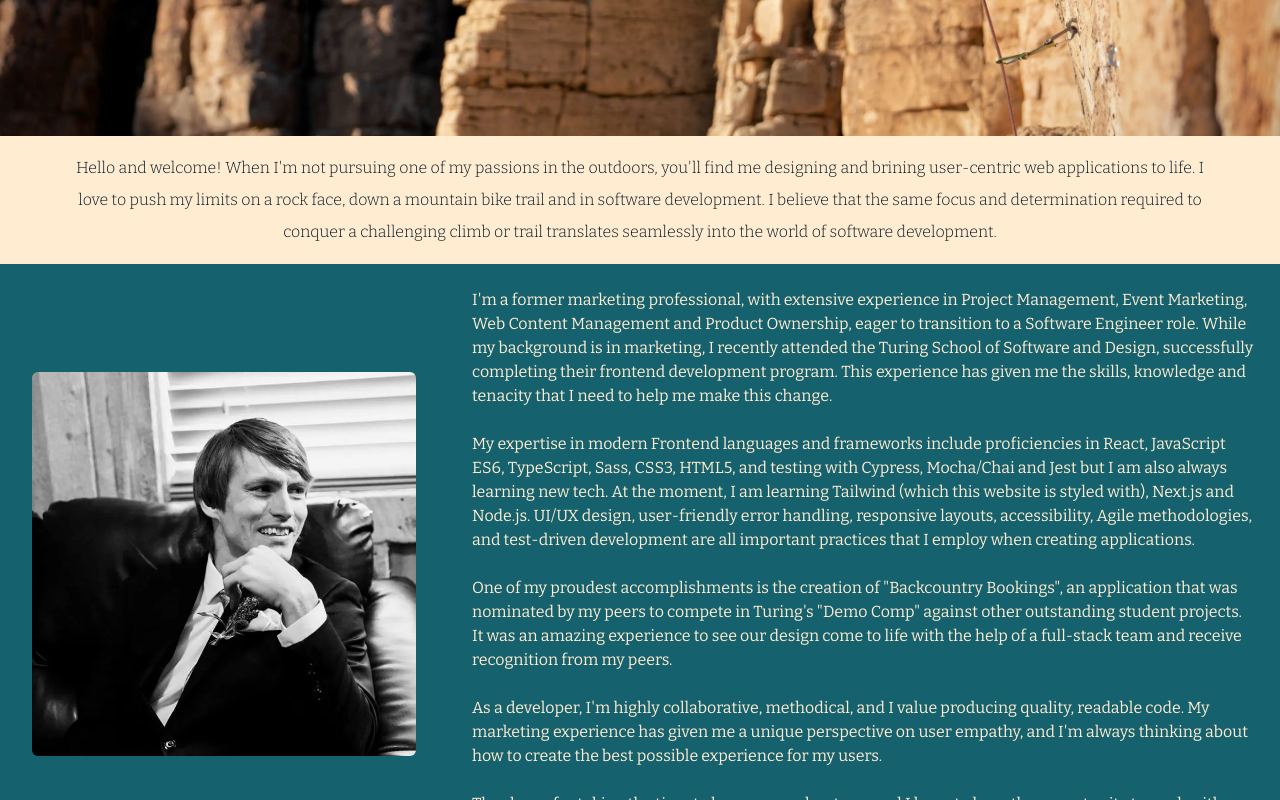
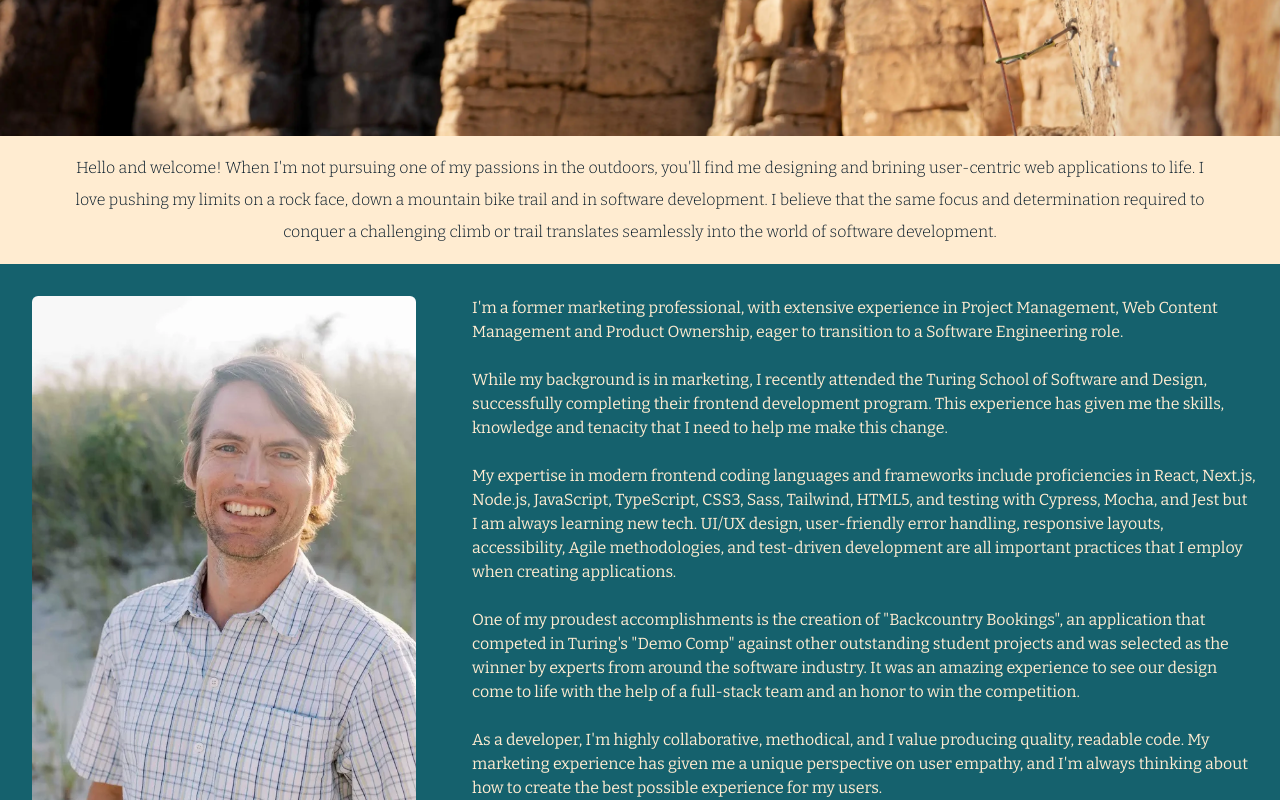
Before and after one commit to RickV85/rickvermeil.com, a React (Create React App) app: page / in a window 1280 px wide. Shown: the part 680-1480 px from the top of the page. Built offline with nearby package versions, Linux system fonts and the light colour scheme; a web font is replaced by a local one.

Commit message:
Update homepage profile pic, copy, animation

```diff
--- a/src/Components/Home/Home.tsx
+++ b/src/Components/Home/Home.tsx
@@ -1,5 +1,5 @@
 import { useEffect, useState, useRef } from "react";
-import profile from "../../assets/profile pic.webp";
+import profile from "../../assets/crestprofilepic_webres.webp";
 import HeroImage from "../HeroImage/HeroImage";
 import { useNavigate } from "react-router-dom";
 
@@ -32,7 +32,7 @@ function Home() {
       {
         root: null,
         rootMargin: '0px',
-        threshold: 0.15
+        threshold: 0.1
       }
     );
     if (paragraphRef.current) {
@@ -66,22 +66,24 @@ function Home() {
       </section>
       <section className="flex flex-col items-center h-fit">
         <p className={`text-darkBlue font-light leading-loose whitespace-pre-line text-center w-[90vw] py-4 `}>
-          {`Hello and welcome! When I'm not pursuing one of my passions in the outdoors, you'll find me designing and brining user-centric web applications to life. I love to push my limits on a rock face, down a mountain bike trail and in software development. I believe that the same focus and determination required to conquer a challenging climb or trail translates seamlessly into the world of software development.`}
+          {`Hello and welcome! When I'm not pursuing one of my passions in the outdoors, you'll find me designing and brining user-centric web applications to life. I love pushing my limits on a rock face, down a mountain bike trail and in software development. I believe that the same focus and determination required to conquer a challenging climb or trail translates seamlessly into the world of software development.`}
         </p>
         <div className="bg-teal h-fit w-screen flex flex-col-reverse mdlg:flex-row items-center ">
           <img
-            className="h-72 m-6 md:h-96 md:m-8 rounded-md"
+            className="w-[85vw] h-full m-4 sm:w-[60vw] md:max-w-sm md:m-8 mdlg:w-[30vw] rounded-md"
             src={profile}
             alt="Rick Vermeil head shot"
           />
           <div className="text-beige whitespace-pre-line ">
-            <p ref={paragraphRef} className={`p-6 transition-all duration-700 ease-in-out transform ${isVisible ? 'translate-y-0 opacity-100' : 'translate-y-4 opacity-0'}`}>{`I'm a former marketing professional, with extensive experience in Project Management, Event Marketing, Web Content Management and Product Ownership, eager to transition to a Software Engineer role. While my background is in marketing, I recently attended the Turing School of Software and Design, successfully completing their frontend development program. This experience has given me the skills, knowledge and tenacity that I need to help me make this change.
+            <p ref={paragraphRef} className={`p-6 transition-all duration-700 ease-in-out transform ${isVisible ? 'translate-y-0 opacity-100' : 'translate-y-4 opacity-0'}`}>{`I'm a former marketing professional, with extensive experience in Project Management, Web Content Management and Product Ownership, eager to transition to a Software Engineering role.
 
-            My expertise in modern Frontend languages and frameworks include proficiencies in React, JavaScript ES6, TypeScript, Sass, CSS3, HTML5, and testing with Cypress, Mocha/Chai and Jest but I am also always learning new tech. At the moment, I am learning Tailwind (which this website is styled with), Next.js and Node.js. UI/UX design, user-friendly error handling, responsive layouts, accessibility, Agile methodologies, and test-driven development are all important practices that I employ when creating applications.
+            While my background is in marketing, I recently attended the Turing School of Software and Design, successfully completing their frontend development program. This experience has given me the skills, knowledge and tenacity that I need to help me make this change.
 
-            One of my proudest accomplishments is the creation of "Backcountry Bookings", an application that was nominated by my peers to compete in Turing's "Demo Comp" against other outstanding student projects. It was an amazing experience to see our design come to life with the help of a full-stack team and receive recognition from my peers.
+            My expertise in modern frontend coding languages and frameworks include proficiencies in React, Next.js, Node.js, JavaScript, TypeScript, CSS3, Sass, Tailwind, HTML5, and testing with Cypress, Mocha, and Jest but I am always learning new tech. UI/UX design, user-friendly error handling, responsive layouts, accessibility, Agile methodologies, and test-driven development are all important practices that I employ when creating applications.
 
-            As a developer, I'm highly collaborative, methodical, and I value producing quality, readable code. My  marketing experience has given me a unique perspective on user empathy, and I'm always thinking about how to create the best possible experience for my users.
+            One of my proudest accomplishments is the creation of "Backcountry Bookings", an application that competed in Turing's "Demo Comp" against other outstanding student projects and was selected as the winner by experts from around the software industry. It was an amazing experience to see our design come to life with the help of a full-stack team and an honor to win the competition.
+
+            As a developer, I'm highly collaborative, methodical, and I value producing quality, readable code. My marketing experience has given me a unique perspective on user empathy, and I'm always thinking about how to create the best possible experience for my users.
 
             Thank you for taking the time to learn more about me, and I hope to have the opportunity to work with you soon. Please click the link below if you'd like to get in touch.`}</p>
           </div>
```
Also changed, not shown: src/assets/crestprofilepic_webres.webp (added), src/assets/profile pic.webp (deleted).
